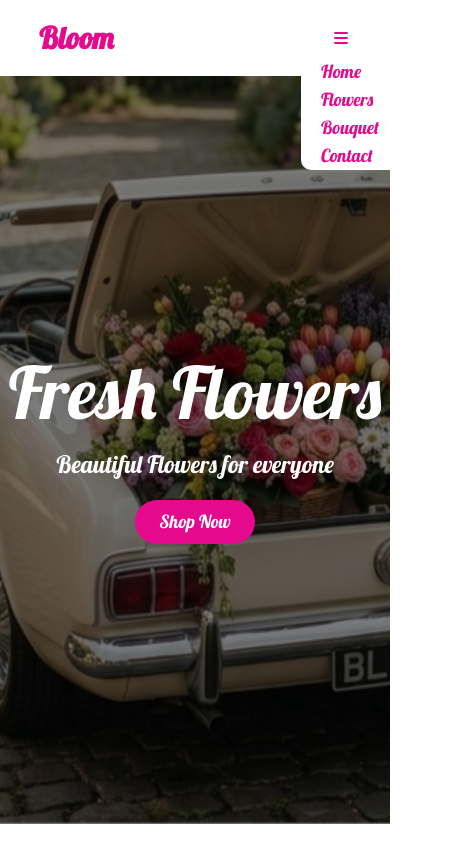
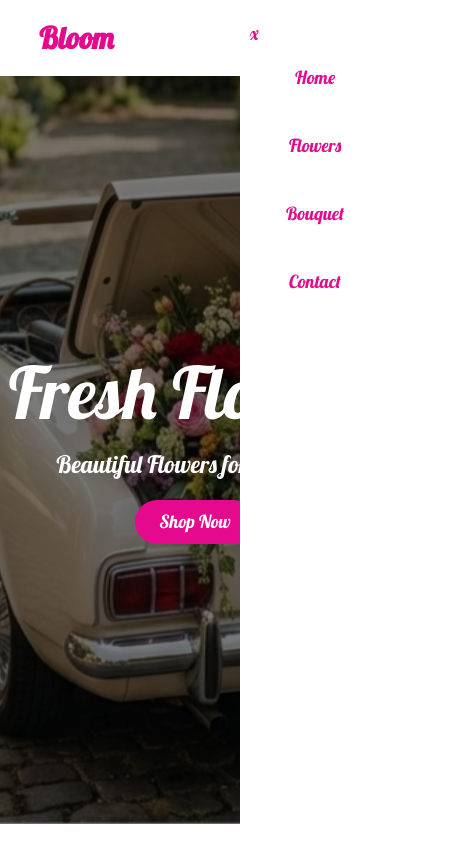
Before and after one commit to RaghadSaqallah/bloomShop, a plain HTML site: page index.html in a window 390 px wide. Both pictures are taken after a click on the button 341 px from the left and 38 px from the top of the page. Shown: the top 844 px of the page, 451 px wide, since content can reach past the window. Drawn offline with nearby package versions, Linux system fonts and the light colour scheme.

Commit message:
save adit

```diff
--- a/index.html
+++ b/index.html
@@ -15,27 +15,33 @@
 </head>
 
 <body class="font-['Lobster']">
-    <header class="text-[#e4098d]">
+    <header class="text-[#e4098d] ">
         <nav class="mx-auto w-[80%] flex items-center justify-between py-5">
 
             <div>
-                <a href="" class="text-3xl font-semibold">Bloom</a>
+                <a href="index.html" class="text-3xl font-semibold">Bloom</a>
             </div>
             <div class=" menu relative">
 
                 <button class="md:hidden btn-list   cursor-pointer"><i class="fas fa-bars"></i></button>
 
-                <ul
-                    class="ul-hidden absolute right-[-300px] top-8 md:static  md:right-0 md:top-0 md:flex md:gap-10 text-lg transition-all duration-300 ease-in-out bg-[#ffffff] w-[150px] z-index-10 md:w-auto rounded-[10px] pl-[20px]">
 
-                    <li><a href="#home">Home</a></li>
-                    <li><a href="#flower">Flowers</a></li>
-                    <li><a href="#bouquet">Bouquet</a></li>
-                    <li><a href="#contact">Contact</a></li>
+                <ul id="nav-menu"
+                    class="ul-hidden fixed right-[-300px] top-[14px] md:static  text-lg bg-white w-[150px]  md:w-auto rounded-[10px] pt-[50px]  transition-all duration-300 ease-in-out h-[100vh] flex flex-col gap-10  items-center md:gap-10 md:h-auto md:flex-row md:pt-0">
+
+                    <button
+                        class="absolute top-[10px] left-[4px]  rounded-full w-[20px] h-[20px] flex items-center justify-center cursor-pointer hidden "
+                        id="x">x</button>
+
+                    <li><a href="index.html">Home</a></li>
+                    <li><a href="index.html#flower">Flowers</a></li>
+                    <li><a href="index.html#bouquet">Bouquet</a></li>
+                    <li><a href="index.html#contact">Contact</a></li>
                 </ul>
             </div>
         </nav>
     </header>
+
 
     <main>
         <section class="bg-[url('images/background.jpg')] bg-cover bg-top bg-no-repeat" id="home">
--- a/js/script.js
+++ b/js/script.js
@@ -9,19 +9,21 @@ const textarea = document.getElementById("textarea");
 const btnSend = document.getElementById("btn-send");
 const form = document.getElementById("send-form");
 const btnList = document.querySelector(".btn-list");
-const ul = document.querySelector(".ul-hidden");
+const ul = document.getElementById("nav-menu");
+const xBtn = document.getElementById("x");
 
 btnList.onclick = () => {
     if (ul.classList.contains("ul-hidden")) {
         ul.classList.remove("ul-hidden");
-        ul.classList.add("visible");
-        ul.style.right = "-100px";
+        xBtn.classList.remove("hidden");
+        ul.style.right = "0px";
     }
-    else if (ul.classList.contains("visible")) {
-        ul.classList.remove("visible");
-        ul.classList.add("ul-hidden");
-        ul.style.right = "-300px";
-    }
+};
+
+xBtn.onclick = () => {
+    ul.classList.add("ul-hidden");
+    ul.style.right = "-300px";
+    xBtn.classList.add("hidden");
 };
 
 if (form != null) {
```
Also changed, not shown: cart.html (+8 -5 lines), order.html (+8 -3 lines).
